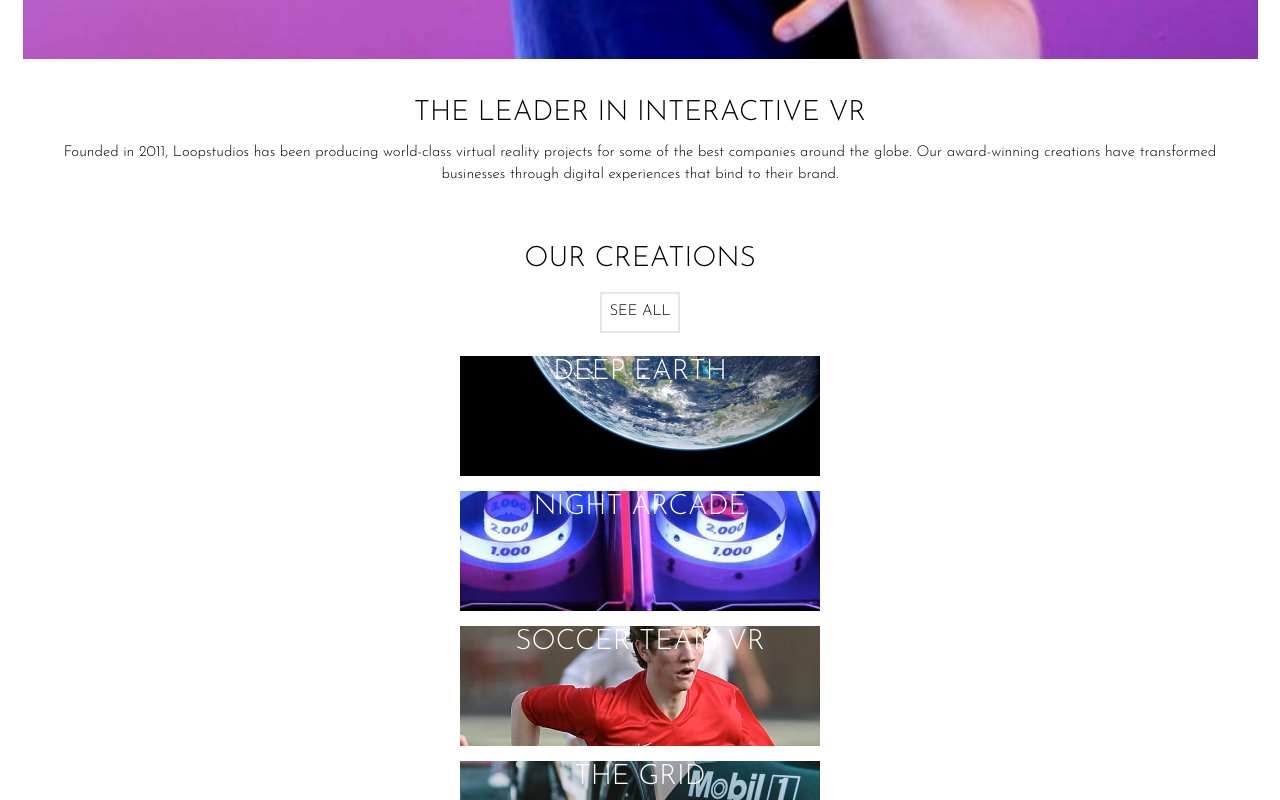
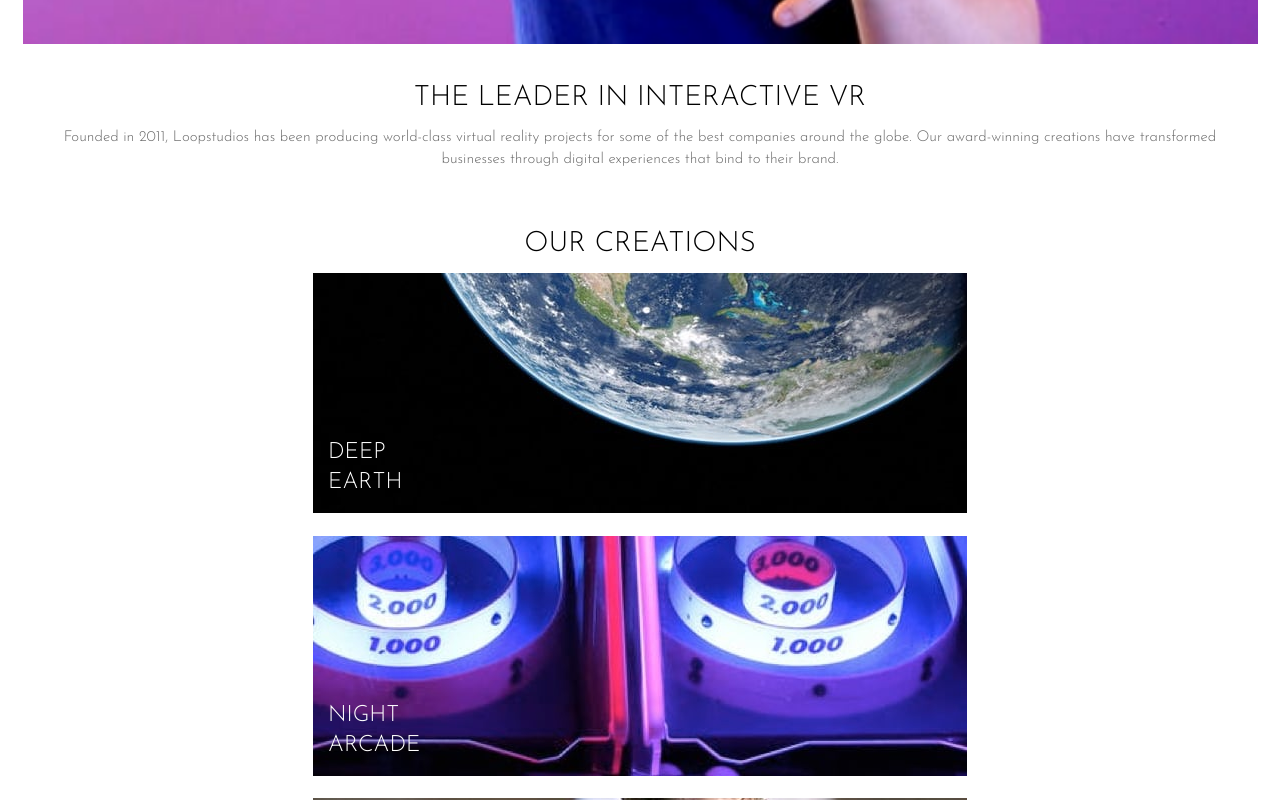
Before and after one commit to dodrin/loopStudios, a React (Vite) app: page / in a window 1280 px wide. Shown: the part 1460-2260 px from the top of the page. Built offline with nearby package versions, Linux system fonts and the light colour scheme.

Commit message:
Implement crations cards

```diff
--- a/src/components/Creation.jsx
+++ b/src/components/Creation.jsx
@@ -2,28 +2,29 @@ import { creations } from "../constants/creations-mobile";
 
 export const Creation = () => {
   return (
-    <section className="flex flex-col items-center ">
+    <section className="flex flex-col items-center m-5">
       <h2 className="text-3xl">Our creations</h2>
-      <div className="border-2 border-gray p-2 mx-28 my-4">
-        <h3 className="text-l">See all</h3>
-      </div>
 
       {creations.map((card) => {
         const { id, image, title } = card;
         return (
           <article
-            style={{
-              backgroundImage: `url(${image})`,
-              backgroundRepeat: "no-repeat",
-              backgroundSize: "cover",
-            }}
             key={id}
-            className="w-5/6 h-32 m-2 max-w-96"
+            className="relative my-3 custom-shadow cursor-pointer"
           >
-            <h3 className="text-white text-3xl ">{title}</h3>
+            <div>
+              <img src={image} alt={`creation-card-${title}`} />
+            </div>
+            <h3 className="text-white text-2xl absolute bottom-0 pl-4 pb-4 w-36 text-left">
+              {title}
+            </h3>
           </article>
         );
       })}
+
+      <div className="border-2 border-[#8c8c8c] p-2 px-12 my-4 hover:bg-black hover:text-white ease-in-out duration-300">
+        <h3 className="see-all text-l">See all</h3>
+      </div>
     </section>
   );
 };
--- a/src/components/Footer.jsx
+++ b/src/components/Footer.jsx
@@ -6,21 +6,21 @@ import TwitterIcon from "../assets/icon-twitter.svg?react";
 export const Footer = ({ menu, Logo }) => {
 
   return (
-    <footer className="footer flex flex-col items-center p-8 py-16">
+    <footer className="flex flex-col items-center p-8 py-16">
       <Logo className="m-2" />
       <ul>
         {menu.map((menuItem) => (
-          <li className="my-5" key={menuItem}>{menuItem}</li>
+          <li className="my-5 cursor-pointer hover:text-stone-600 ease-in-out duration-300" key={menuItem}>{menuItem}</li>
         ))}
       </ul>
 
       <div className="flex items-center m-5">
-        <FacebookIcon className="mr-5" alt="Facebook-icon" />
-        <TwitterIcon className="mr-5" alt="Twitter-icon" />
-        <PinterestIcon className="mr-5" alt="Pinterest-icon" />
-        <InstagramIcon alt="Instagram-icon" />
+        <FacebookIcon className="cursor-pointer mr-5" alt="Facebook-icon" />
+        <TwitterIcon className="cursor-pointer mr-5" alt="Twitter-icon" />
+        <PinterestIcon className="cursor-pointer mr-5" alt="Pinterest-icon" />
+        <InstagramIcon className="cursor-pointer" alt="Instagram-icon" />
       </div>
-      <p>© 2021 Loopstudios. All rights reserved.</p>
+      <p className="attribution">© 2021 Loopstudios. All rights reserved.</p>
     </footer>
   );
 }
--- a/src/components/Header.jsx
+++ b/src/components/Header.jsx
@@ -33,7 +33,7 @@ export const Header = ({ toggleMenu, Logo, menuRef, menu }) => {
           </div>
         </div>
         <div className="hero">
-          <h1 className="text-white text-5xl border-2 border-white my-52 px-6 py-8 text-left">
+          <h1 className="text-white text-5xl border-2 border-white my-52 px-4 py-6 text-left">
             Immersive experiences that deliver
           </h1>
         </div>
--- a/src/index.css
+++ b/src/index.css
@@ -34,7 +34,16 @@ body {
   font-family: var(--main-font);
 }
 
-.footer {
+p {
+  color: var(--very-dark-gray);
+}
+
+.see-all {
+  font-family: var(--heading-font);
+  letter-spacing: 3px;
+}
+
+footer {
   background-color: var(--black);
   color: var(--white);
   font-family: var(--heading-font);
```
